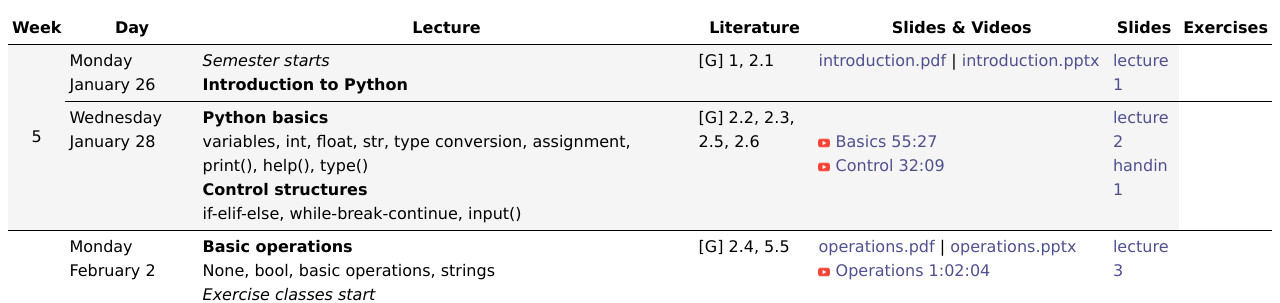
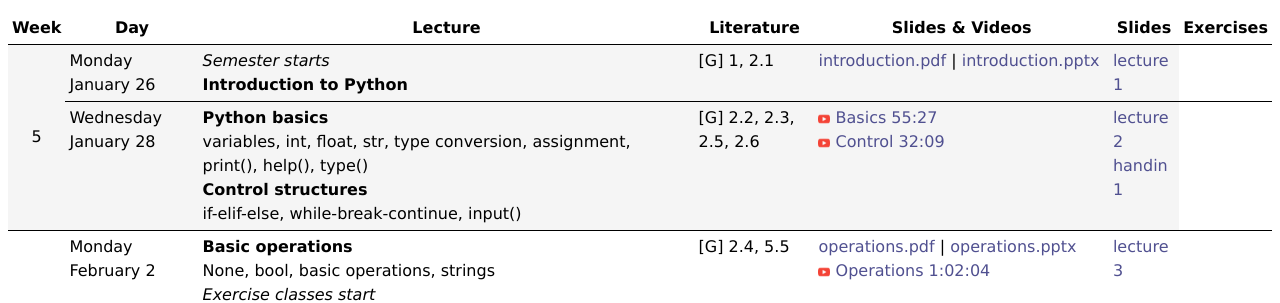
Before and after one commit to gsbrodal/gsbrodal.github.io, a Jekyll site: the page ipsa/plan-compact.html, which Jekyll copies as it is, in a window 1280 px wide. Shown: the part 323-626 px from the top of the page. Built offline with Jekyll 4.4.1, drawn with Linux system fonts in a browser that asks for light colours.

Commit message:
plan-compact.html

```diff
--- a/ipsa/plan-compact.html
+++ b/ipsa/plan-compact.html
@@ -16,8 +16,8 @@
 <tr><th>Week</th><th>Day</th><th>Lecture</th><th>Literature</th><th>Slides &amp; Videos</th><th>Slides</th><th>Exercises</th></tr>
 </thead>
 <tbody>
-<tr style="border-bottom: 1px solid black;background-color: #f5f5f5;"><td style="vertical-align: middle; text-align: center;" rowspan="2">5</td><td>Monday<br>January 26</td><td><em>Semester starts</em><br><strong>Introduction to Python</strong></td><td>[G]  1, 2.1</td><td><a href="slides/introduction.pdf" target="_blank">introduction.pdf</a> | <a href="slides/introduction.pptx" target="_blank">introduction.pptx</a><br></td><td><a href="exercises.html#lecture1" target="_blank">lecture 1</a></td></tr>
-<tr style="border-bottom: 1px solid black;background-color: #f5f5f5;"><td>Wednesday<br>January 28</td><td><strong>Python basics</strong><br> variables, int, float, str, type conversion, assignment, print(), help(), type()<br><strong>Control structures</strong><br>if-elif-else, while-break-continue, input()</td><td>[G] 2.2, 2.3, 2.5, 2.6</td><td><br><img src="youtube.png" class="icon">&nbsp;<a href="https://youtu.be/vzJQTB2TBHk" target="_blank">Basics 55:27</a><br><img src="youtube.png" class="icon">&nbsp;<a href="https://youtu.be/90G9M8ej49w" target="_blank">Control 32:09</a></td><td><a href="exercises.html#lecture2" target="_blank">lecture 2</a><br><a href="exercises.html#handin1" target="_blank">handin 1</a></td></tr>
+<tr style="border-bottom: 1px solid black;background-color: #f5f5f5;"><td style="vertical-align: middle; text-align: center;" rowspan="2">5</td><td>Monday<br>January 26</td><td><em>Semester starts</em><br><strong>Introduction to Python</strong></td><td>[G]  1, 2.1</td><td><a href="slides/introduction.pdf" target="_blank">introduction.pdf</a> | <a href="slides/introduction.pptx" target="_blank">introduction.pptx</a></td><td><a href="exercises.html#lecture1" target="_blank">lecture 1</a></td></tr>
+<tr style="border-bottom: 1px solid black;background-color: #f5f5f5;"><td>Wednesday<br>January 28</td><td><strong>Python basics</strong><br> variables, int, float, str, type conversion, assignment, print(), help(), type()<br><strong>Control structures</strong><br>if-elif-else, while-break-continue, input()</td><td>[G] 2.2, 2.3, 2.5, 2.6</td><td><img src="youtube.png" class="icon">&nbsp;<a href="https://youtu.be/vzJQTB2TBHk" target="_blank">Basics 55:27</a><br><img src="youtube.png" class="icon">&nbsp;<a href="https://youtu.be/90G9M8ej49w" target="_blank">Control 32:09</a></td><td><a href="exercises.html#lecture2" target="_blank">lecture 2</a><br><a href="exercises.html#handin1" target="_blank">handin 1</a></td></tr>
 <tr style="border-bottom: 1px solid black;"><td style="vertical-align: middle; text-align: center;" rowspan="2">6</td><td>Monday<br>February 2</td><td><strong>Basic operations</strong><br>None, bool, basic operations, strings<br><em>Exercise classes start</em></td><td>[G] 2.4, 5.5</td><td><a href="slides/operations.pdf" target="_blank">operations.pdf</a> | <a href="slides/operations.pptx" target="_blank">operations.pptx</a><br><img src="youtube.png" class="icon">&nbsp;<a href="https://youtu.be/htPCUOpEigQ" target="_blank">Operations 1:02:04</a></td><td><a href="exercises.html#lecture3" target="_blank">lecture 3</a></td></tr>
 <tr style="border-bottom: 1px solid black;"><td>Wednesday<br>February 4</td><td><strong>Lists</strong><br>Syntax, operations, copy.deepcopy<br><strong>Control structures</strong><br>while-else, for-loops, for-break-continue-else, range</td><td>[G] 5.2, 5.3, 5.4, 5.5</td><td><a href="slides/lists.pdf" target="_blank">lists.pdf</a> | <a href="slides/lists.pptx" target="_blank">lists.pptx</a><br><img src="youtube.png" class="icon">&nbsp;<a href="https://youtu.be/_YO7Fj8DgmA" target="_blank">Lists 1:00:04</a></td><td><a href="exercises.html#lecture4" target="_blank">lecture 4</a><br><a href="exercises.html#handin2" target="_blank">handin 2</a></td></tr>
 <tr style="border-bottom: 1px solid black;background-color: #f5f5f5;"><td style="vertical-align: middle; text-align: center;" rowspan="2">7</td><td>Monday<br>February 9</td><td><strong>Tuples and lists</strong><br>tuples, lists, mutability, list comprehension, for-if, for-for, list(), any(), all(), enumerate(), zip()</td><td>[G] 5.1, 5.3, 5.5</td><td><a href="slides/tuple.pdf" target="_blank">tuple.pdf</a> | <a href="slides/tuple.pptx" target="_blank">tuple.pptx</a><br><img src="youtube.png" class="icon">&nbsp;<a href="https://youtu.be/PrJLmkdmbG4" target="_blank">Tuples 50:13</a><br><img src="youtube.png" class="icon">&nbsp;<a href="https://youtu.be/7-wbJ3Oq2UA" target="_blank">Orientation test 11:38</a></td><td><a href="exercises.html#lecture5" target="_blank">lecture 5</a></td></tr>
@@ -44,7 +44,7 @@
 <tr style="border-bottom: 1px solid black;"><td>Wednesday<br>April 29</td><td><strong>Clustering</strong><br>k-means, scipy.cluster.vq.kmeans, DBSCAN, neural networks</td><td>[G] 25</td><td><a href="slides/clustering.pdf" target="_blank">clustering.pdf</a> | <a href="slides/clustering.pptx" target="_blank">clustering.pptx</a><br><img src="youtube.png" class="icon">&nbsp;<a href="https://youtu.be/-DuJpC_DRlk" target="_blank">Clustering 27:25</a><br><img src="youtube.png" class="icon">&nbsp;<a href="https://youtu.be/lK7PFKwsbnM" target="_blank">DBSCAN 11:11</a><br><img src="youtube.png" class="icon">&nbsp;<a href="https://youtu.be/7B_iE0JgDFs" target="_blank">Neural networks 15:56</a></td><td><a href="exercises.html#lecture24" target="_blank">lecture 24<br></a></td></tr>
 <tr style="border-bottom: 1px solid black;background-color: #f5f5f5;"><td style="vertical-align: middle; text-align: center;" rowspan="2">19</td><td>Monday<br>May 4</td><td><strong>Graphical user interfaces (GUI)</strong><br>Tkinter, qt</td><td></td><td><a href="slides/gui.pdf" target="_blank">gui.pdf</a> | <a href="slides/gui.pptx" target="_blank">gui.pptx</a><br><img src="youtube.png" class="icon">&nbsp;<a href="https://youtu.be/kb0fKxca28o" target="_blank">Tkinter 50:37</a></td><td><a href="exercises.html#lecture25" target="_blank">lecture 25<br></a></td></tr>
 <tr style="border-bottom: 1px solid black;background-color: #f5f5f5;"><td>Wednesday<br>May 6</td><td><strong>Java vs Python</strong></td><td></td><td><a href="slides/java.pdf" target="_blank">java.pdf</a> | <a href="slides/java.pptx" target="_blank">java.pptx</a><br><img src="youtube.png" class="icon">&nbsp;<a href="https://youtu.be/KhPleYt4afQ" target="_blank">Java 1:03:03</a></td><td><a href="exercises.html#lecture26" target="_blank">lecture 26<br></a></td></tr>
-<tr style="border-bottom: 1px solid black;"><td style="vertical-align: middle; text-align: center;" rowspan="4">20</td><td>Monday<br>May 11</td><td><b>Follow up on course evaluation, discussion of exam</b></td><td></td><td><a href="slides/exam.pdf" target="_blank">exam.pdf</a> | <a href="slides/exam.pptx" target="_blank">exam.pptx</a><br></td><td><a href="exercises.html#lecture27" target="_blank">lecture 27</a></td></tr>
+<tr style="border-bottom: 1px solid black;"><td style="vertical-align: middle; text-align: center;" rowspan="4">20</td><td>Monday<br>May 11</td><td><b>Follow up on course evaluation, discussion of exam</b></td><td></td><td><a href="slides/exam.pdf" target="_blank">exam.pdf</a> | <a href="slides/exam.pptx" target="_blank">exam.pptx</a></td><td><a href="exercises.html#lecture27" target="_blank">lecture 27</a></td></tr>
 <tr style="border-bottom: 1px solid black;"><td>Wednesday<br>May 13</td><td><em>No lecture</em></td><td></td><td></td><td></td></tr>
 <tr style="border-bottom: 1px solid black;"><td>Wednesday<br>May 13</td><td><em>Hollyday (Ascension Day) - no teaching</em></td><td></td><td></td><td></td></tr>
 <tr style="border-bottom: 1px solid black;"><td>Friday<br>May 15</td><td><em>Last day of semester</em></td><td></td><td></td><td></td></tr>
```
